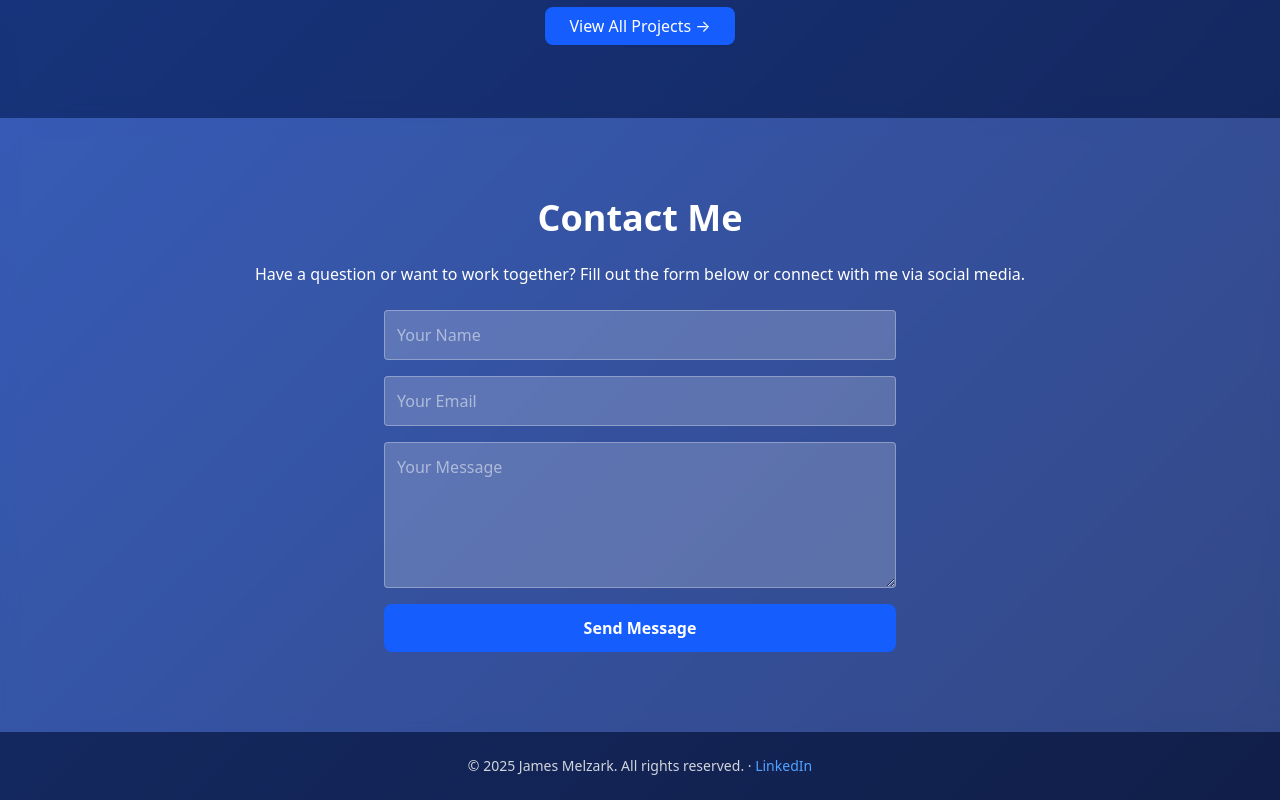
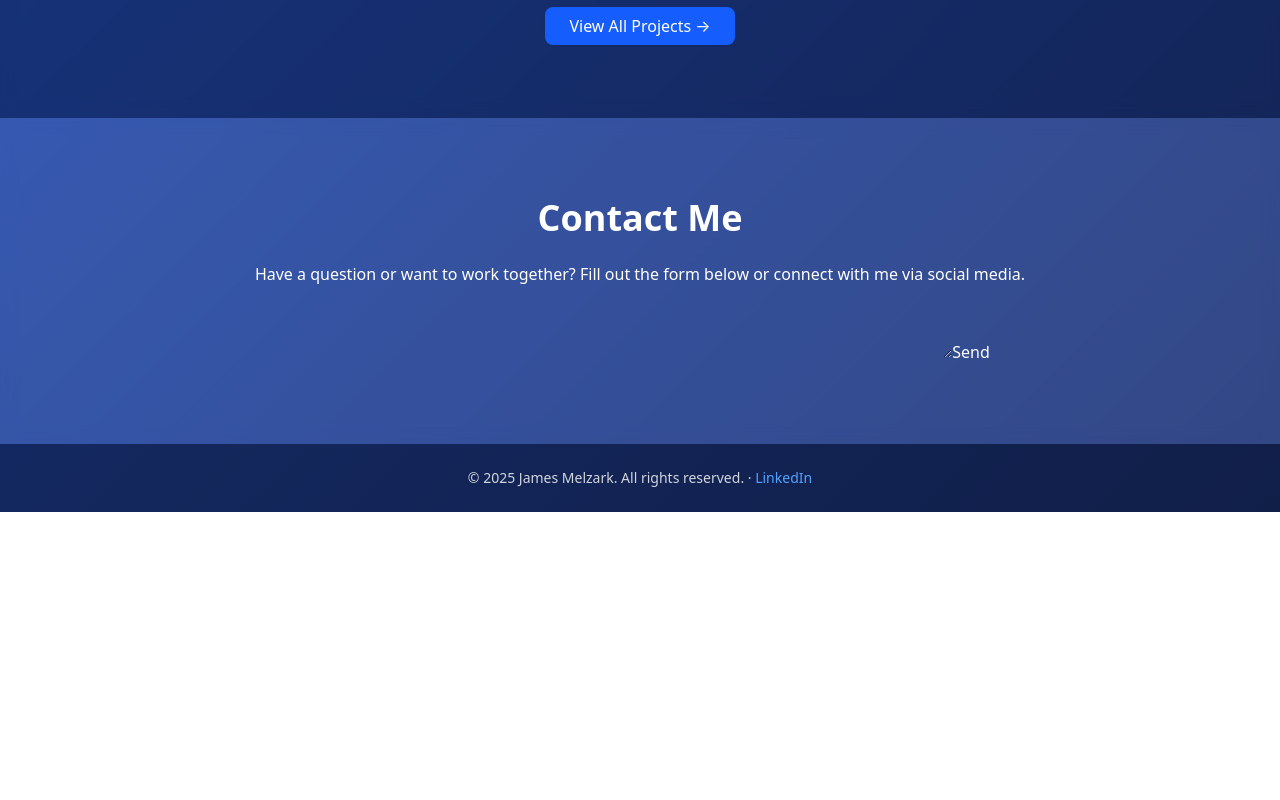
Before and after one commit to pnwmakes/my-portfolio, a Next.js app: page / in a window 1280 px wide. Shown: the part 1474-2274 px from the top of the page. After the commit the page ends 1986 px from the top, so only its background shows below. Built offline with nearby package versions, Linux system fonts and the light colour scheme.

Commit message:
still working on form

```diff
--- a/app/middleware.ts
+++ /dev/null
@@ -1,3 +0,0 @@
-import { withNetlify } from '@netlify/next';
-
-export default withNetlify();
--- a/app/page.tsx
+++ b/app/page.tsx
@@ -197,43 +197,13 @@
                         data-netlify='true'
                         netlify-honeypot='bot-field'
                         action='/thank-you'
-                        className='grid gap-4 max-w-lg mx-auto'
                     >
-                        {/* Hidden fields for Netlify */}
                         <input type='hidden' name='form-name' value='contact' />
                         <input type='hidden' name='bot-field' />
-
-                        <input
-                            type='text'
-                            name='name'
-                            placeholder='Your Name'
-                            required
-                            defaultValue=''
-                            className='p-3 rounded bg-white/20 border border-white/30 focus:outline-none'
-                        />
-                        <input
-                            type='email'
-                            name='email'
-                            placeholder='Your Email'
-                            required
-                            defaultValue=''
-                            className='p-3 rounded bg-white/20 border border-white/30 focus:outline-none'
-                        />
-                        <textarea
-                            name='message'
-                            placeholder='Your Message'
-                            rows={5}
-                            required
-                            defaultValue=''
-                            className='p-3 rounded bg-white/20 border border-white/30 focus:outline-none'
-                        ></textarea>
-
-                        <button
-                            type='submit'
-                            className='bg-blue-600 hover:bg-blue-700 py-3 px-6 rounded-lg font-bold'
-                        >
-                            Send Message
-                        </button>
+                        <input type='text' name='name' required />
+                        <input type='email' name='email' required />
+                        <textarea name='message' required></textarea>
+                        <button type='submit'>Send</button>
                     </form>
                 </div>
             </section>
```
